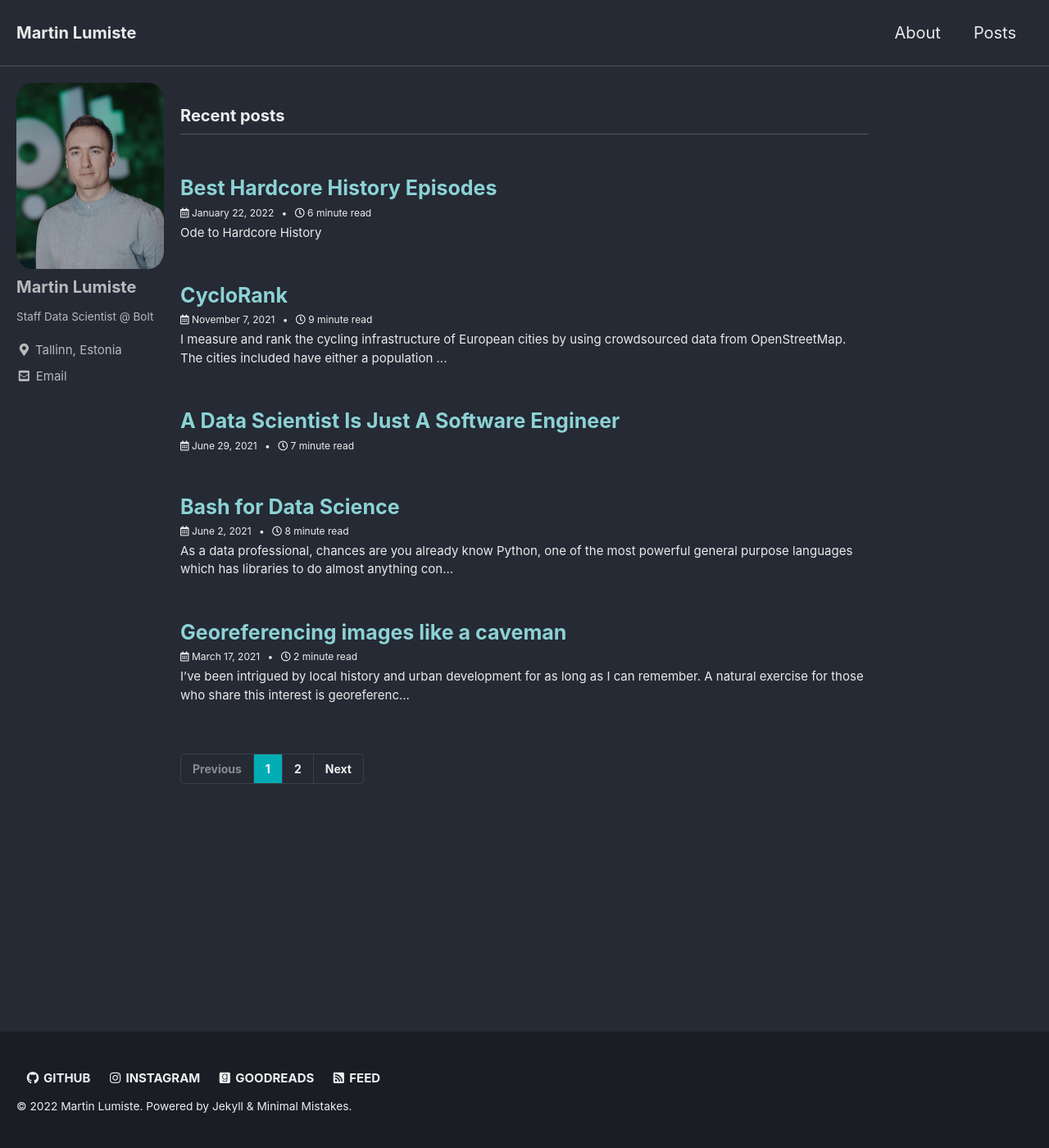
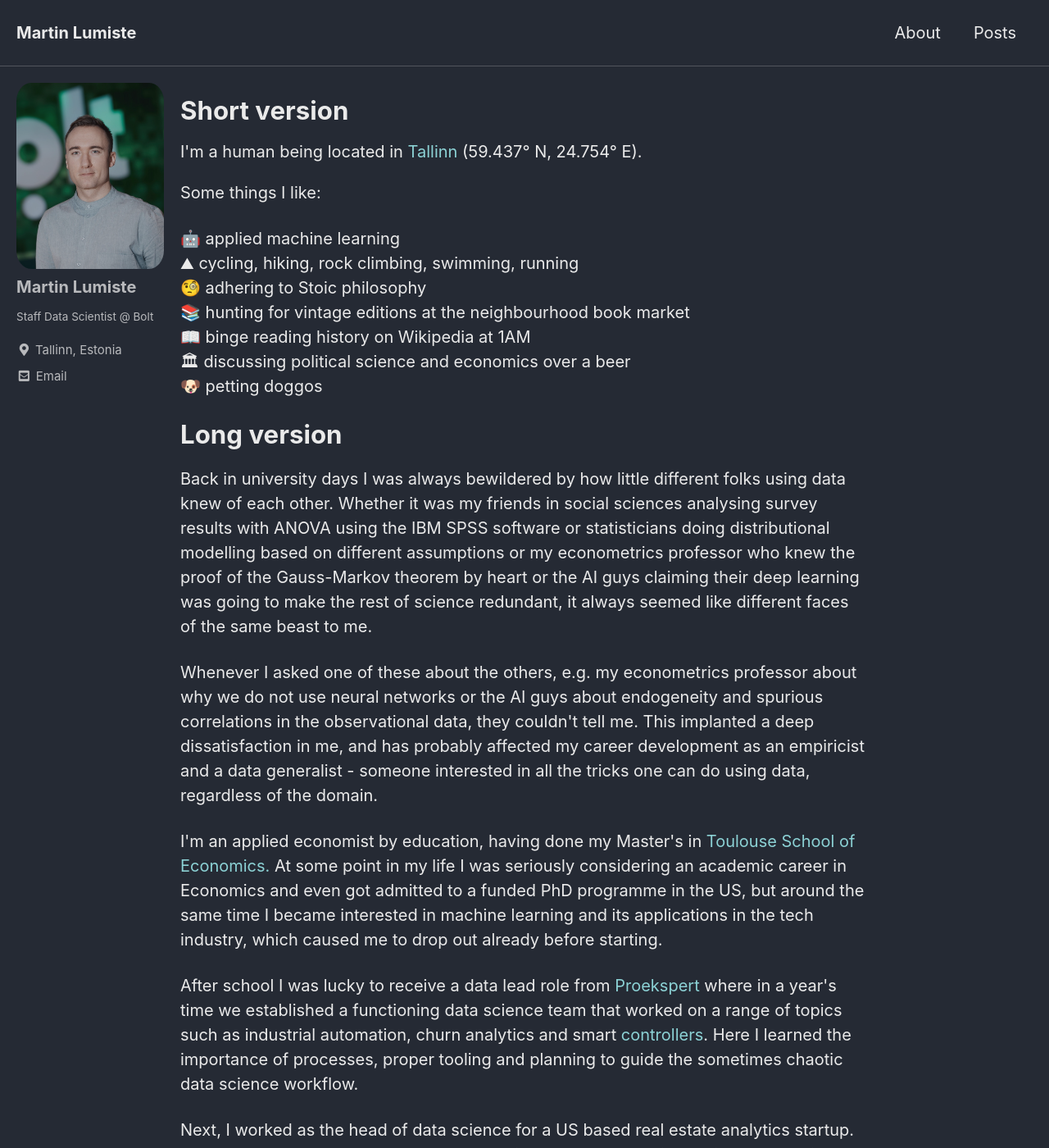
Before and after one commit to skandium/skandium.github.io, a Jekyll site: the page built from index.html, in a window 1280 px wide and 1400 px high. Shown: the whole window at 82% size. Built offline with Jekyll 4.4.1, drawn with Linux system fonts in a browser that asks for light colours; cached includes are drawn as plain includes; the list of posts is cut into pages by our own code; some of the changed text lies outside the part shown.

Commit message:
Update bio

```diff
--- a/_data/navigation.yml
+++ b/_data/navigation.yml
@@ -3,6 +3,6 @@ main:
 #  - title: "Quick-Start Guide"
 #    url: https://mmistakes.github.io/minimal-mistakes/docs/quick-start-guide/
    - title: "About"
-     url: /about
+     url: /
    - title: "Posts"
      url: /posts
--- a/_layouts/single.html
+++ b/_layouts/single.html
@@ -52,8 +52,6 @@ layout: default
         {% include page__date.html %}
       </footer>
 
-      {% if page.share %}{% include social-share.html %}{% endif %}
-
       {% include post_pagination.html %}
     </div>
 
--- a/_sass/minimal-mistakes/_page.scss
+++ b/_sass/minimal-mistakes/_page.scss
@@ -108,7 +108,7 @@ body {
   p,
   li,
   dl {
-    font-size: 1em;
+    font-size: 0.8em;
   }
 
   /* paragraph indents */
--- a/index.html
+++ b/index.html
@@ -1,5 +1,64 @@
 ---
-layout: home
+layout: archive
 author_profile: true
-show_date: true
 ---
+
+<h1>Short version</h1>
+
+I'm a human being located in <a href="https://en.wikipedia.org/wiki/Tallinn">Tallinn</a> (59.437° N, 24.754° E).
+
+<p>
+    Some things I like:
+</p>
+
+<p>
+    &#129302; applied machine learning <br>
+    &#9968; cycling, hiking, rock climbing, swimming, running <br>
+    &#129488; adhering to Stoic philosophy <br>
+    &#128218; hunting for vintage editions at the neighbourhood book market <br>
+    &#128214; binge reading history on Wikipedia at 1AM <br>
+    &#127963; discussing political science and economics over a beer <br>
+    &#128054; petting doggos
+</p>
+
+
+<h1>Long version</h1>
+
+<p>Back in university days I was always bewildered by how little different folks using data knew of each other.
+    Whether it was my friends in social sciences analysing survey results with ANOVA using the IBM SPSS software or
+    statisticians doing distributional modelling based on different assumptions or my econometrics professor who knew
+    the proof of the Gauss-Markov theorem by heart or the AI guys claiming their deep learning
+    was going to make the rest of science redundant, it always seemed like different faces of the same beast to me.
+</p>
+
+<p>
+    Whenever I asked one of these about the others, e.g. my econometrics professor about why we do not use neural
+    networks or the AI guys about endogeneity and spurious correlations in the observational
+    data, they couldn't tell me. This implanted a deep dissatisfaction in me, and has probably
+    affected my career development as an empiricist and a data generalist - someone interested in all the tricks one can
+    do using data, regardless of the domain.
+</p>
+
+<p> I'm an applied economist by education, having done my Master's in
+    <a href="https://ideas.repec.org/top/top.econdept.html">Toulouse School of Economics.</a> At some point in my
+    life I was seriously considering an academic career in Economics and even got admitted to a funded PhD programme
+    in the US, but around the same time I became interested in machine learning and its applications in the tech
+    industry, which caused me to drop out already before starting.
+
+<p>After school I was lucky to receive a data lead role from <a href="https://proekspert.com/">Proekspert</a> where in
+    a year's time we established a functioning data science team that worked on a range of topics such as industrial
+    automation, churn analytics and smart <a href="https://en.wikipedia.org/wiki/Control_theory">controllers</a>. Here I
+    learned the importance of processes, proper tooling and planning to guide the sometimes chaotic data science
+    workflow.
+</p>
+
+<p>Next, I worked as the head of data science for a US based real estate analytics startup. There, I drove the
+    research roadmap revolving around everything topics such as time series forecasting at scale, portfolio optimisation
+    (over a set of poorly defined instruments, which made off the shelf solutions not applicable) and trying to cluster
+    neighbourhoods in a way that they would overlap with people's intuitive understanding. </p>
+
+<p>Currently I'm working in a senior individual contributor role at <a href="https://medium.com/bolt-labs">Bolt</a>
+    where I've
+    contributed to a few models running at scale in real time: dynamic pricing, fleet optimisation, routing and search
+    experience enhancement. These days I'm mostly working on routing related stuff, making use of machine learning to
+    capture the probabilistic nature of traffic.</p>
```
Also changed, not shown: about.html (deleted, +0 -66 lines).
